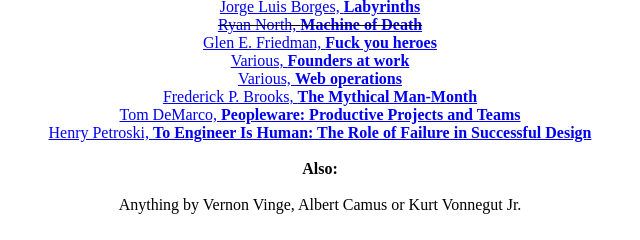
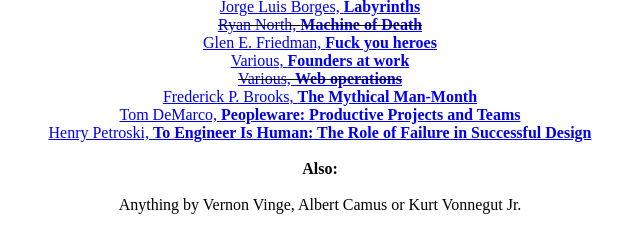
Before and after one commit to pdaukintis/drydrop-repos, a plain HTML site: page daukintis.lt/books_wishlist.html in a window 1280 px wide. Shown: the part 229-469 px from the top of the page, 320-960 px from the left. Drawn offline with Linux system fonts and the light colour scheme.

Commit message:
Changed books wishlist

```diff
--- a/daukintis.lt/books_wishlist.html
+++ b/daukintis.lt/books_wishlist.html
@@ -21,7 +21,7 @@
 <del><a href="http://www.amazon.com/exec/obidos/ASIN/0982167121/deanp-20">Ryan North, <b>Machine of Death</b></a></del><br>
 <a href="http://www.amazon.com/gp/product/0964191601?ie=UTF8&tag=boingboing06-20&linkCode=as2&camp=1789&creative=390957&creativeASIN=0964191601">Glen E. Friedman, <b>Fuck you heroes</b></a><br>
 <a href="http://amzn.to/cWPwdU">Various, <b>Founders at work</b></a><br>
-<a href="http://oreilly.com/catalog/0636920000136">Various, <b>Web operations</b></a><br>
+<del><a href="http://oreilly.com/catalog/0636920000136">Various, <b>Web operations</b></a></del><br>
 <a href="http://www.amazon.com/gp/product/0201835959?ie=UTF8&tag=whtofi-20&linkCode=as2&camp=1789&creative=390957&creativeASIN=0201835959">Frederick P. Brooks, <b>The Mythical Man-Month</b></a><br>
 <a href="http://www.amazon.com/Peopleware-Productive-Projects-Teams-Second/dp/0932633439/ref=sr_1_1?s=books&ie=UTF8&qid=1314275591&sr=1-1">Tom DeMarco, <b>Peopleware: Productive Projects and Teams</b></a><br>
 <a href="http://www.amazon.com/Engineer-Human-Failure-Successful-Design/dp/0679734163">Henry Petroski, <b>To Engineer Is Human: The Role of Failure in Successful Design</b></a><br><br>
```
